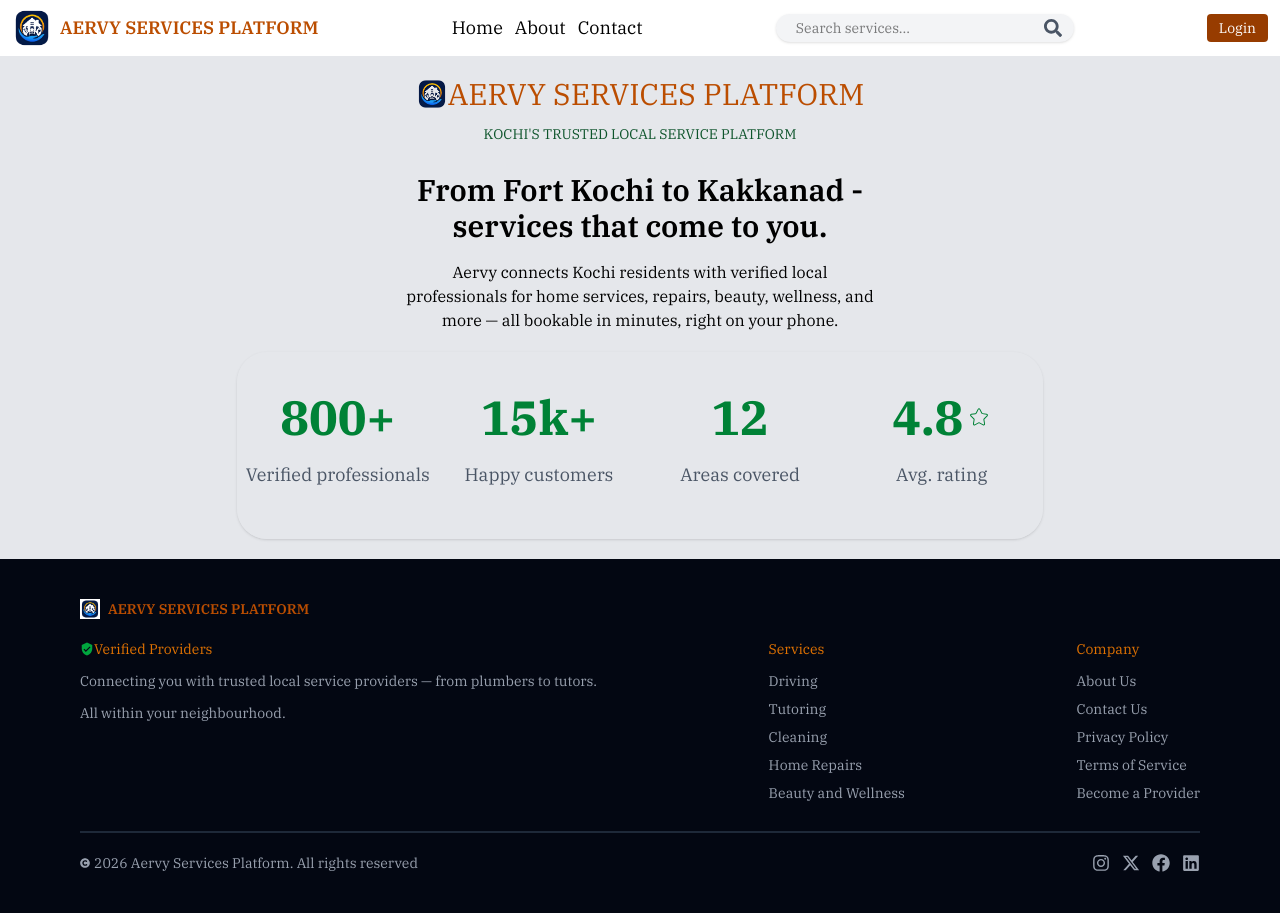
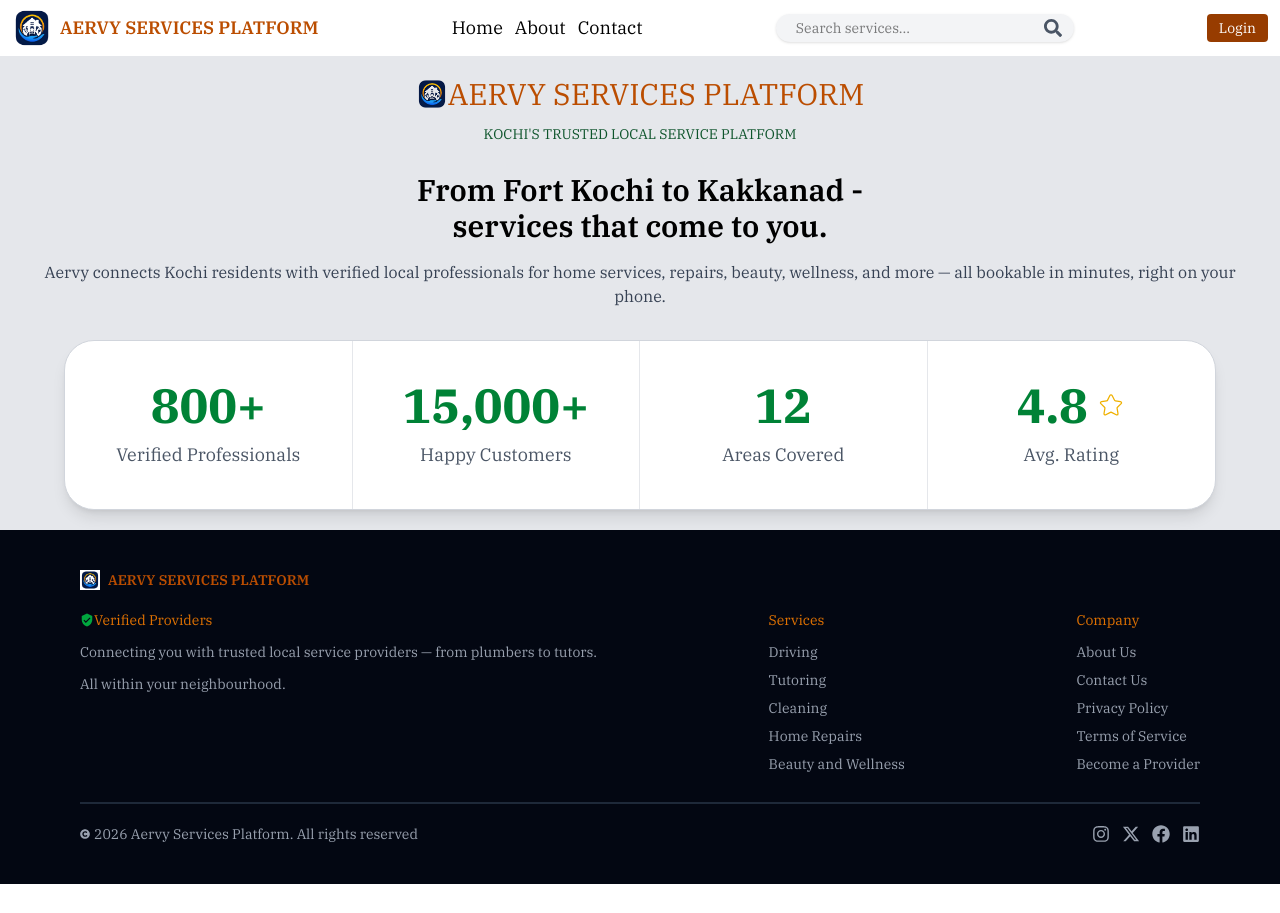
Before and after one commit to rameesabava/Aervy-services, a React (Vite) app: page /about in a window 1280 px wide. After the commit the page ends 884 px from the top, so only its background shows below. Built offline with nearby package versions, Linux system fonts and the light colour scheme; a web font is replaced by a local one.

Commit message:
completed

```diff
--- a/src/App.jsx
+++ b/src/App.jsx
@@ -20,6 +20,7 @@ import ProviderBookings from './provider/ProviderBookings'
 import { useContext } from 'react'
 import { routeContext } from './context API/RouteGuardContext'
 import PageNotFound from './pages/PageNotFound'
+import UserBookings from './user/UserBookings'
 
 
 function App() {
@@ -45,6 +46,7 @@ function App() {
         {role=="user" &&
         <>
           <Route path='/provider/view/:id' element={<ViewProvider/>}/>
+          <Route path='/user-bookings/:id' element={<UserBookings/>}/>
           <Route path='/payment-success' element={<PaymentSuccess/>}/>
           <Route path='/payment-fail' element={<PaymentFail/>}/>
         </>
--- a/src/main.jsx
+++ b/src/main.jsx
@@ -10,7 +10,7 @@ import { GoogleOAuthProvider } from '@react-oauth/google'
 createRoot(document.getElementById('root')).render(
   <StrictMode>
     <BrowserRouter>
-      <GoogleOAuthProvider clientId='98655777662-agiecsceli3t8gjmtla7gbbnoti7a2k9.apps.googleusercontent.com'>
+      <GoogleOAuthProvider clientId='124709061748-rpm5n8lr7e98sic0534cgndp8dkanapd.apps.googleusercontent.com'>
         <ShareContext>
           <RouteGuardContext>
             <App />
--- a/src/pages/About.jsx
+++ b/src/pages/About.jsx
@@ -1,56 +1,144 @@
-import React from 'react'
+import React, { useEffect, useRef } from 'react'
 import { CiStar } from "react-icons/ci";
+import gsap from "gsap";
+import { ScrollTrigger } from "gsap/ScrollTrigger";
+
+gsap.registerPlugin(ScrollTrigger);
 
 function About() {
+
+  const statsRef = useRef(null);
+
+  const proRef = useRef(null);
+  const customerRef = useRef(null);
+  const areaRef = useRef(null);
+  const ratingRef = useRef(null);
+
+  useEffect(() => {
+
+    const counters = [
+      { ref: proRef, value: 800, suffix: "+" },
+      { ref: customerRef, value: 15000, suffix: "+" },
+      { ref: areaRef, value: 12, suffix: "" },
+      { ref: ratingRef, value: 4.8, suffix: "" }
+    ];
+
+    counters.forEach((counter) => {
+      const obj = { value: 0 };
+
+      gsap.to(obj, {
+        value: counter.value,
+        duration: 2.5,
+        ease: "power2.out",
+        scrollTrigger: {
+          trigger: statsRef.current,
+          start: "top 80%",
+          once: true
+        },
+        onUpdate: () => {
+
+          if (counter.value === 4.8) {
+            counter.ref.current.textContent = obj.value.toFixed(1);
+          }
+
+          else if (counter.value === 15000) {
+            counter.ref.current.textContent =
+              Math.floor(obj.value).toLocaleString() + "+";
+          }
+
+          else {
+            counter.ref.current.textContent =
+              Math.floor(obj.value) + counter.suffix;
+          }
+        }
+      });
+    });
+
+  }, []);
+
   return (
     <div className='flex flex-col items-center justify-center p-5 text-center bg-gray-200'>
+
+      {/* Logo */}
       <section className='flex items-center justify-center text-lg md:text-3xl'>
-        {/* logo */}
         <img src="/icon.png" alt="icon" className='w-8' />
-        <p className='text-amber-700'>AERVY SERVICES PLATFORM</p></section>
+        <p className='text-amber-700'>AERVY SERVICES PLATFORM</p>
+      </section>
 
-      {/* text content */}
-      <p className='text-green-900 text-sm my-3'>KOCHI'S TRUSTED LOCAL SERVICE PLATFORM</p>
-      <div className='font-semibold text-3xl text-center my-4'><p>From Fort Kochi to Kakkanad -</p><p>services that come to you.</p></div>
-      <p>Aervy connects Kochi residents with verified local</p><p> professionals for home services, repairs, beauty, wellness, and</p><p> more — all bookable in minutes, right on your phone.</p>
+      {/* Content */}
+      <p className='text-green-900 text-sm my-3'>
+        KOCHI'S TRUSTED LOCAL SERVICE PLATFORM
+      </p>
 
-      {/* status section */}
-      <div className="grid md:grid-cols-4 mt-5 border border-gray-200 rounded-[30px] shadow-sm overflow-hidden">
+      <div className='font-semibold text-3xl text-center my-4'>
+        <p>From Fort Kochi to Kakkanad -</p>
+        <p>services that come to you.</p>
+      </div>
 
+      <div className='text-gray-700'>
+        <p>
+          Aervy connects Kochi residents with verified local
+          professionals for home services, repairs, beauty,
+          wellness, and more — all bookable in minutes,
+          right on your phone.
+        </p>
+      </div>
+
+      {/* Stats Section */}
+      <div
+        ref={statsRef}
+        className="grid md:grid-cols-4 mt-8 border border-gray-300 rounded-[30px] shadow-lg overflow-hidden bg-white w-full max-w-6xl"
+      >
+
+        {/* Verified Professionals */}
         <div className="py-10 text-center border-b md:border-b-0 md:border-r border-gray-200">
-          <h2 className="text-5xl font-bold text-green-700">800+</h2>
-          <p className="mt-3 text-gray-600 text-lg p-2">
-            Verified professionals
+          <h2
+            ref={proRef}
+            className="text-5xl font-extrabold text-green-700"
+          >
+            0
+          </h2>
+          <p className="mt-3 text-gray-600 text-lg">
+            Verified Professionals
           </p>
         </div>
 
-        <div className="py-10 text-center border-b border-r border-gray-200">
-          <h2 className="text-5xl font-bold text-green-700">15k+</h2>
-          <p className="mt-3 text-gray-600 text-lg p-2">
-            Happy customers
+        {/* Happy Customers */}
+        <div className="py-10 text-center border-b md:border-b-0 md:border-r border-gray-200">
+          <h2
+            ref={customerRef}
+            className="text-5xl font-extrabold text-green-700"
+          >
+            0
+          </h2>
+          <p className="mt-3 text-gray-600 text-lg">
+            Happy Customers
           </p>
         </div>
 
+        {/* Areas Covered */}
         <div className="py-10 text-center border-b md:border-b-0 md:border-r border-gray-200">
-          <h2 className="text-5xl font-bold text-green-700">12</h2>
-          <p className="mt-3 text-gray-600 text-lg p-2">
-            Areas covered
-          </p>
-        </div>
-        <div className="py-10 text-center">
-          <h2 className="text-5xl font-bold text-green-700 flex items-center justify-center gap-1">
-            4.8
-            <span className="text-2xl"><CiStar /></span>
+          <h2
+            ref={areaRef}
+            className="text-5xl font-extrabold text-green-700"
+          >
+            0
           </h2>
-          <p className="mt-3 text-gray-600 text-lg p-2">
-            Avg. rating
+          <p className="mt-3 text-gray-600 text-lg">
+            Areas Covered
           </p>
         </div>
 
-      </div>
-
-
-      <div>
+        {/* Rating */}
+        <div className="py-10 text-center">
+          <h2 className="text-5xl font-extrabold text-green-700 flex items-center justify-center gap-2">
+            <span ref={ratingRef}>0</span>
+            <CiStar className="text-yellow-500 text-3xl" />
+          </h2>
+          <p className="mt-3 text-gray-600 text-lg">
+            Avg. Rating
+          </p>
+        </div>
 
       </div>
 
--- a/src/provider/ProviderBookings.jsx
+++ b/src/provider/ProviderBookings.jsx
@@ -53,18 +53,14 @@ const handleReject = async (bookingId) => {
     bookingDetails.map((booking) => (
       <div key={booking._id} className="space-y-4 mb-3">
 
-        <div className="border rounded-2xl p-4 flex-col justify-between items-center">
+        <div className="border rounded-2xl p-4 flex justify-between items-center">
 
           <div>
             <p className="text-gray-500">
               Customer: {booking?.username}
             </p>
           </div>
-<div>
-            <p className="text-gray-500">
-              Phone: {booking?.userPhone}
-            </p>
-          </div>
+
          <div className="flex items-center gap-3">
 
   <span
--- a/src/provider/ProviderProfile.jsx
+++ b/src/provider/ProviderProfile.jsx
@@ -32,7 +32,8 @@ if (result?.status === 200) {
   }  }
 
   const handleSave = async (id) => {
-    const result = await editProviderProfile(id, provider)
+    if(username && email && phone && location && service && ratePerHour && password && confirmPassword && description){
+const result = await editProviderProfile(id, provider)
     if (result.status == 200) {
       setProvider(result.data)
       toast.success("Profile updated succesfully!!!")
@@ -41,6 +42,10 @@ if (result?.status === 200) {
             },2000)
 
     }
+    }else{
+      toast.error("Please fill all the fields")
+    }
+
   }
   return (
     <div className="min-h-screen bg-gray-100 p-6 flex justify-center">
--- a/src/services/allAPI.js
+++ b/src/services/allAPI.js
@@ -65,6 +65,11 @@ export const getProviderBookingsAPI = async (id) => {
     return await apiService("GET", `/provider/bookings/${id}`, {})
 }
 
+// get user bookings : called by userBookings component
+export const getUserBookingsAPI = async (id) => {
+    return await apiService("GET", `/user-bookings/${id}`, {})
+}
+
 // update provider booking status completed : called by providerBookings component
 export const updateProviderBookingCompleteAPI = async (reqBody) => {
     return await apiService("PUT", `/provider/complete-bookings`, reqBody)
--- a/src/user/Services.jsx
+++ b/src/user/Services.jsx
@@ -10,6 +10,7 @@ function Services() {
   const { searchKey } = useContext(searchContext)
   const [approvedProviders, setApprovedProviders] = useState([])
 
+const user = JSON.parse(sessionStorage.getItem("user"))
 
   const token = sessionStorage.getItem("token")
   console.log(token);
@@ -38,7 +39,7 @@ function Services() {
 
   return (
     <div className="min-h-screen bg-gray-100 px-6 py-10">
-
+<Link to={`/user-bookings/${user._id}`} className="bg-amber-500 text-white px-4 py-2 rounded-lg text-right">My Bookings</Link>
       {/* Heading */}
       <div className="text-center">
 
--- /dev/null
+++ b/src/user/UserBookings.jsx
@@ -0,0 +1,79 @@
+import React, { useEffect, useState } from 'react'
+import { getUserBookingsAPI } from '../services/allAPI'
+import { useParams } from 'react-router-dom'
+
+function UserBookings() {
+
+    const [bookings, setBookings] = useState([])
+    const {id} = useParams()
+
+    useEffect(() => {
+        getBookings()
+    }, [])
+
+    const getBookings = async () => {
+
+        const result = await getUserBookingsAPI(id)
+console.log(result);
+
+        if (result.status == 200) {
+            setBookings(result.data)
+        }
+    }
+
+    return (
+        <div className="min-h-screen bg-gray-100 p-10">
+
+            <div className="max-w-4xl mx-auto bg-white rounded-3xl shadow-lg p-6">
+
+                <h2 className="text-3xl font-bold mb-6 text-center">
+                    My Bookings
+                </h2>
+
+                {
+                    bookings.length > 0 ?
+
+                        bookings.map((booking) => (
+
+                            <div key={booking?._id} className="border rounded-2xl p-4 mb-4 flex justify-between items-center">
+
+                                <div>
+                                    <p>
+                                        <b>Provider:</b> {booking?.providerName}
+                                    </p>
+
+                                    <p>
+                                        <b>Status:</b> {booking?.status}
+                                    </p>
+                                </div>
+
+                                <span
+                                    className={`px-4 py-2 rounded-xl
+                                    ${
+                                        booking?.status === "Completed"
+                                            ? "bg-green-100 text-green-700"
+                                            : booking.status === "Rejected"
+                                            ? "bg-red-100 text-red-700"
+                                            : "bg-yellow-100 text-yellow-700"
+                                    }`}
+                                >
+                                    {booking?.status}
+                                </span>
+
+                            </div>
+                        ))
+
+                        :
+
+                        <p className="text-center text-xl font-semibold">
+                            No Bookings Found
+                        </p>
+                }
+
+            </div>
+
+        </div>
+    )
+}
+
+export default UserBookings
```
